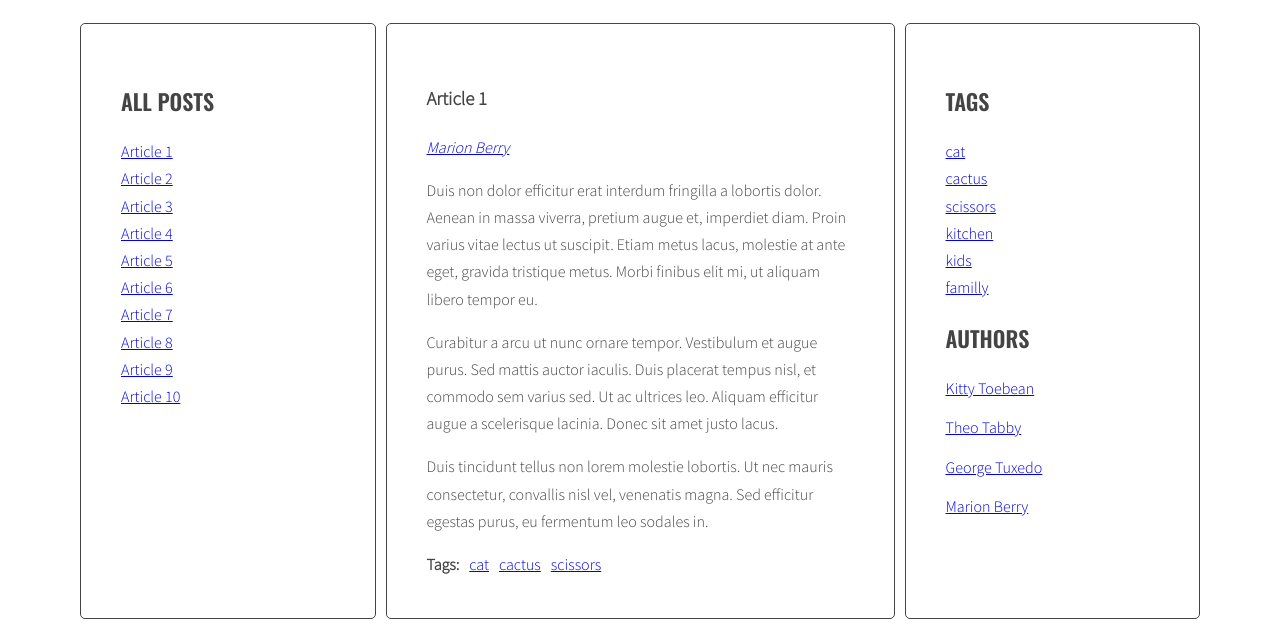
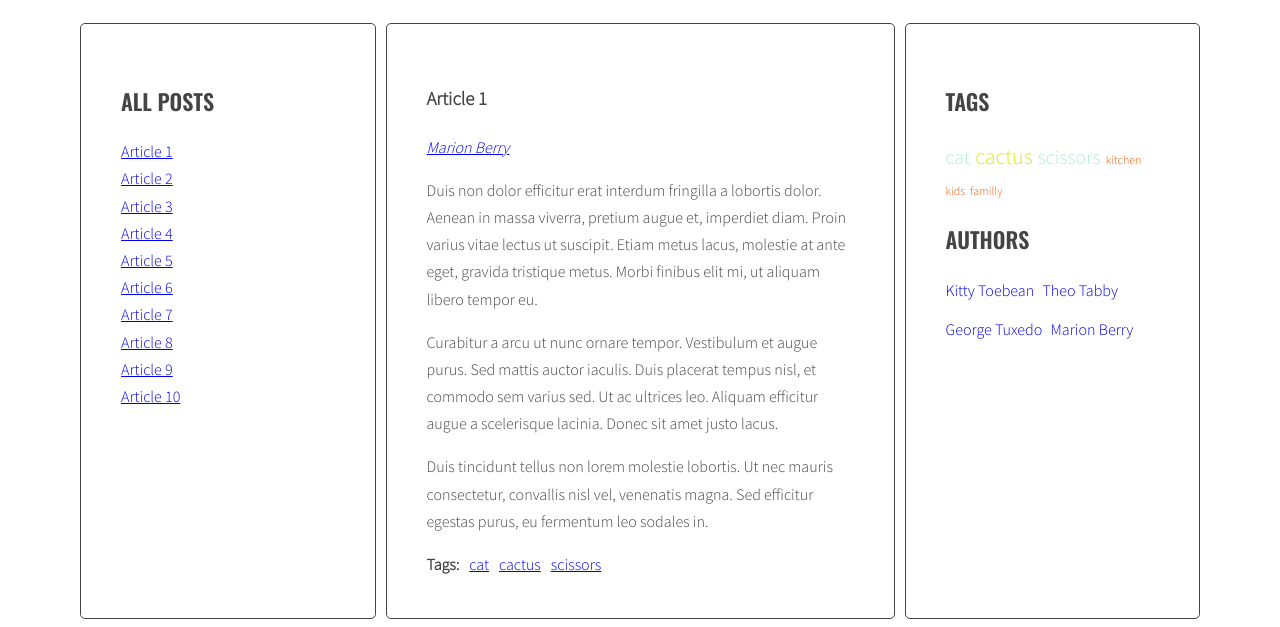
Before and after one commit to KamilMr/javascript-blog, a website: page index.html in a window 1280 px wide. Shown: the part 220-847 px from the top of the page. Drawn offline with nearby package versions, Linux system fonts and the light colour scheme.

Commit message:
add calculate tag class & class in sass

```diff
--- a/index.html
+++ b/index.html
@@ -191,11 +191,11 @@
             </section>
             <aside class="sidebar">
               <h2 class="section-title">Tags</h2>
-              <ul class="list tags">
+              <ul class="listRight tags">
 
               </ul>
               <h2 class="section-title">Authors</h2>
-              <ul class="list authors">
+              <ul class="listRight authors">
                 <li>
                   <a href="#">
                     <span class="author-name">Kitty Toebean</span>
--- a/js/script.js
+++ b/js/script.js
@@ -37,7 +37,9 @@
     optTitleListSelector = '.titles',
     optArticleTagsSelector = '.post-tags .list',
     optArticleAuthorSelector = '.post-author',
-    optTagListSelector = '.tags.list'; //umozliwia odnalezienie listy tagow w prawej kolumnie
+    optTagListSelector = '.tags.list', //umozliwia odnalezienie listy tagow w prawej kolumnie
+    optCloudClassCount = 5;
+  optCloudClassPrefix = 'tag-size-';
 
   const addClickListenerToTitle = function(){
     const links = document.querySelectorAll('.titles a');
@@ -71,7 +73,29 @@
   }
   generateTitleLinks ();
 
+  const calculateTagsParams = function(tags) {
 
+    const params = {
+      min: 999999,
+      max: 0,
+    };
+    for (let tag in tags) {
+      console.log(tag + ' is used ' + tags[tag] + ' times');
+      params.max = Math.max(tags[tag], params.max);
+      params.min = Math.min(tags[tag], params.min);
+    }
+    return params;
+  };
+
+  const calculateTagClass = function (count, params) {
+    console.log(count, params);
+
+    const calculation = ((count-params.min)/(params.max-params.min))* (optCloudClassCount - 1) + 1;
+    const classNumber = Math.floor(calculation);
+    console.log(classNumber);
+    console.log(classNumber);
+    return optCloudClassPrefix + classNumber;
+  };
 
   function generateTags(){
     /* [DONE] find all articles */
@@ -210,8 +234,8 @@
   addClickListenersToAuthor ();
 
   const generateSideTags = function (){
-    /* [NEW] create a new variable allTags with an empty array */
-    let allTags = [];
+    /* [NEW] create a new variable allTags with an object */
+    let allTags = {};
 
     /* find all articles */
     const articles = document.querySelectorAll(optArticleSelector);
@@ -219,7 +243,6 @@
     for (let article of articles) {
       /* find tags wrapper */
       const tagsWrapper = article.querySelector(optArticleTagsSelector);
-      console.log('clicked tag wrapper', tagsWrapper);
       /* make html variable with empty string */
       let html = '';
       /* get tags from data-tags attribute */
@@ -234,9 +257,10 @@
         html += linkHTML;
 
         /* [NEW] check if this link is NOT already in allTags */
-        if(allTags.indexOf(linkHTML) == -1){
+        if(!allTags[tag]){
           /* [NEW] add generated code to allTags array */
-          allTags.push(linkHTML);
+          allTags[tag] = 1;
+        } else {allTags[tag]++;
         }
 
       }/* END LOOP: for each tag */
@@ -248,10 +272,24 @@
     } /* END LOOP: for every article: */
     /* [NEW] find list of tags in right column */
     const tagList = document.querySelector('.tags');
-    /* [NEW] add html from allTags to tagList */
-    tagList.innerHTML = allTags.join(' ');
-    console.log(allTags);
+    const tagsParams = calculateTagsParams(allTags);
+    console.log('tagsParams:', allTags);
+    /* [NEW] create variable for all links HTML code */
+    let allTagsHTML = '';
+    /* [NEW] START LOOP: for each tag in allTags: */
+    for (let tag in allTags) {
+      /* [NEW] generate code of a link and add it to allTagsHTML */
+      allTagsHTML += '<li><a href="#tag-'+tag +'" class="'+calculateTagClass(allTags[tag], tagsParams)+'">'+tag+'</a></li>';
+    }
+    /* [NEW] END LOOP: for each tag in allTags: */
+
+    /*[NEW] add HTML from allTagsHTML to tagList */
+    tagList.innerHTML = allTagsHTML;
+
+    // add Click LIstener to Side Tags
+    addClickListenersToTags();
+
   };
-  generateSideTags(); // tego nie ma w instrukcji
+  generateSideTags();
 
 }
--- a/sass/style.scss
+++ b/sass/style.scss
@@ -41,6 +41,30 @@ body {
   }
 }
 
+/* Tags list */
+
+.tag-size-1 {
+  font-size: 12px;
+  color: #F95700FF;
+}
+.tag-size-2 {
+  font-size: 16px;
+  color: #00A4CCFF;
+}
+.tag-size-3 {
+  font-size: 18px;
+  color: #00203FFF;
+}
+.tag-size-4 {
+  font-size: 20px;
+  color: #ADEFD1FF;
+}
+.tag-size-5 {
+  font-size: 22px;
+  color: #D6ED17FF;
+}
+
+
 /* Layout */
 
 .wrapper {
@@ -80,6 +104,24 @@ body {
   list-style-type: none;
   margin: 0;
   padding: 0;
+
+
+  .active {
+    font-weight: bold;
+  }
+}
+.listRight {
+  list-style-type: none;
+  margin: 0;
+  padding: 0;
+
+  li {
+    display: inline-block;
+    margin-right: 5px;
+    a {
+      text-decoration: none;
+    }
+  }
   .active {
     font-weight: bold;
   }
```
Also changed, not shown: css/style.css, 1 other file.
